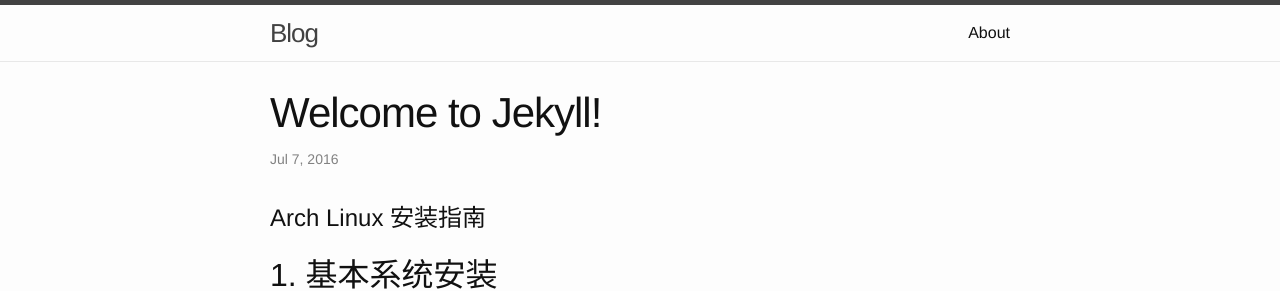
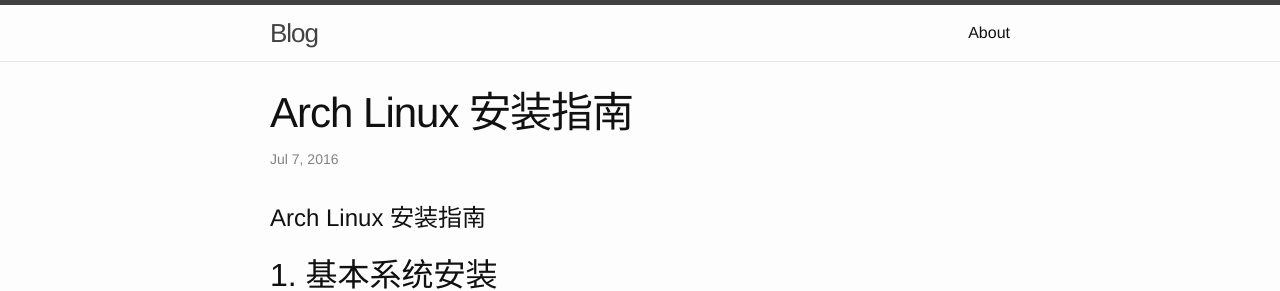
Before and after one commit to 422303771/blog, a Jekyll site: the page built from _posts/2016-07-07-ArchLinux.md, in a window 1280 px wide. Shown: the top 291 px of the page. Built offline with Jekyll 4.4.1, drawn with Linux system fonts in a browser that asks for light colours.

Commit message:
archlinux

```diff
--- a/_posts/2016-07-07-ArchLinux.md
+++ b/_posts/2016-07-07-ArchLinux.md
@@ -1,6 +1,6 @@
 ---
 layout: post
-title:  "Welcome to Jekyll!"
+title:  "Arch Linux  安装指南"
 date:   2016-07-07 14:50:45 +0800
 categories: archlinux
 ---
```
